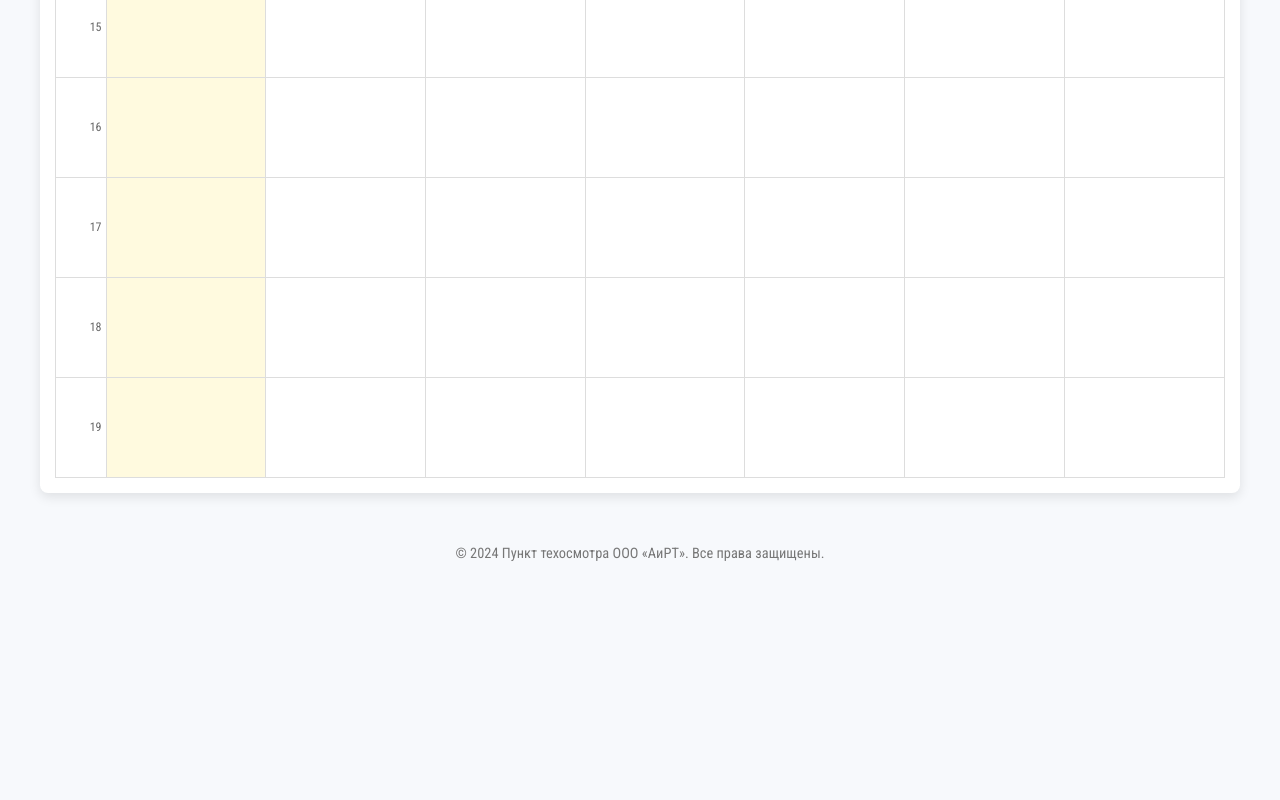
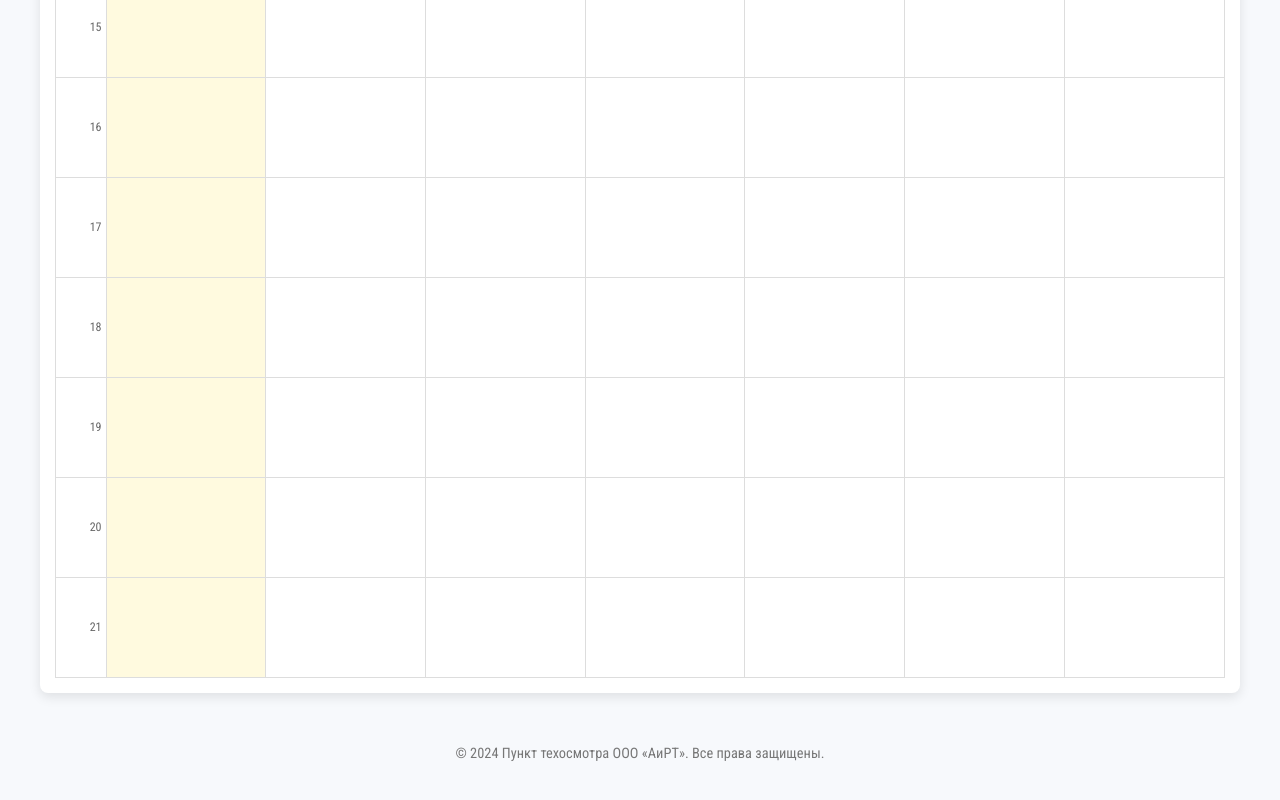
Before and after one commit to Yabuzuk/teh-mir14, a website: page admin/calendar.html in a window 1280 px wide. Shown: the part 1039-1839 px from the top of the page. Before the commit the page ends 1653 px from the top, so only its background shows below. Drawn offline with nearby package versions, Linux system fonts and the light colour scheme; no server answers.

Commit message:
Update calendar.html

```diff
--- a/admin/calendar.html
+++ b/admin/calendar.html
@@ -615,7 +615,7 @@
             },
             slotDuration: '01:00:00',
             slotMinTime: '09:00:00',
-            slotMaxTime: '20:00:00',
+            slotMaxTime: '22:00:00',
             nowIndicator: true,
             slotLabelInterval: '01:00:00',
             contentHeight: 'auto',
```
